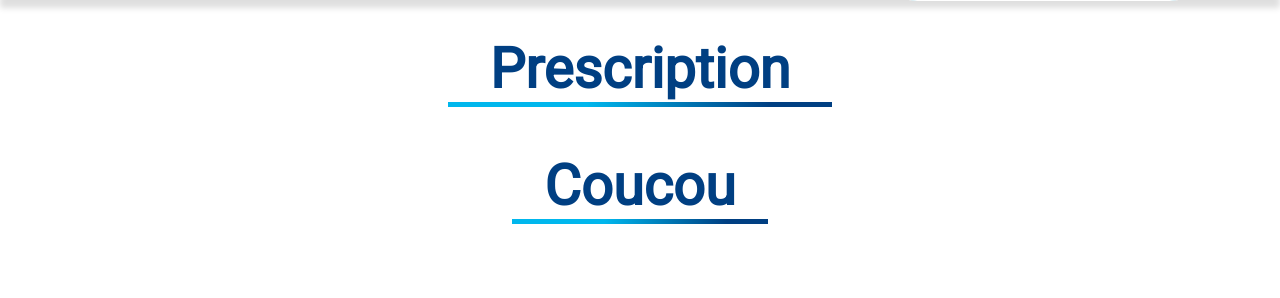
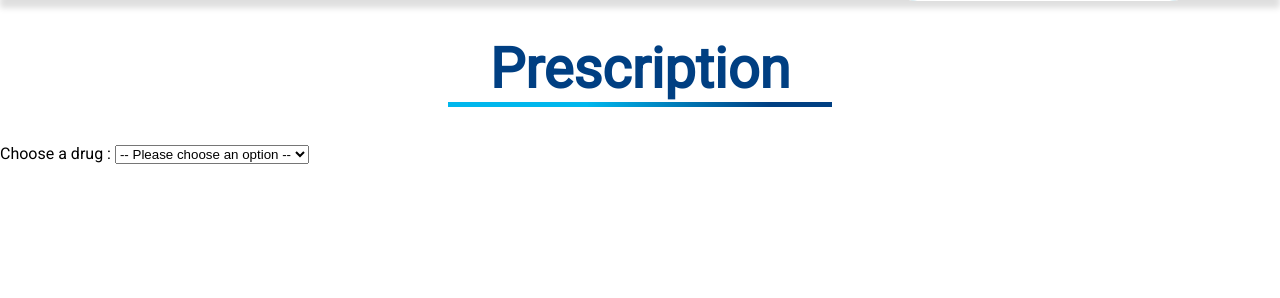
Before and after one commit to danou294/GSB, a Symfony app: template templates/pages/Prescription.html.twig in a window 1280 px wide. Shown: the part 114-412 px from the top of the page. Run offline with Twig, Linux system fonts and the light colour scheme; the template is opened without the code that fills it, so the values that code supplies are empty; some libraries are stand-ins or nearby versions.

Commit message:
Modif Page prescrip + css

```diff
--- a/templates/pages/Prescription.html.twig
+++ b/templates/pages/Prescription.html.twig
@@ -5,7 +5,16 @@
 
     <h1><div><span class="soulign">Prescription</span></div></h1>
 
-    <h2><span class="soulign">Coucou</span></h2>
+    <label for="medoc-select">Choose a drug : </label>
+
+    <select name="medoc" id="medoc-select">
+        <option value="">-- Please choose an option --</option>
+        <option value="Cod">Codéine</option>
+        <option value="Para">Paracétamole</option>
+        <option value="Morph">Morphine</option>
+        <option value="Cort">Cortisol</option>
+    </select>
+
 
     </div>
 {% endblock %}
```
Also changed, not shown: public/assets/css/style_tuani.css.
